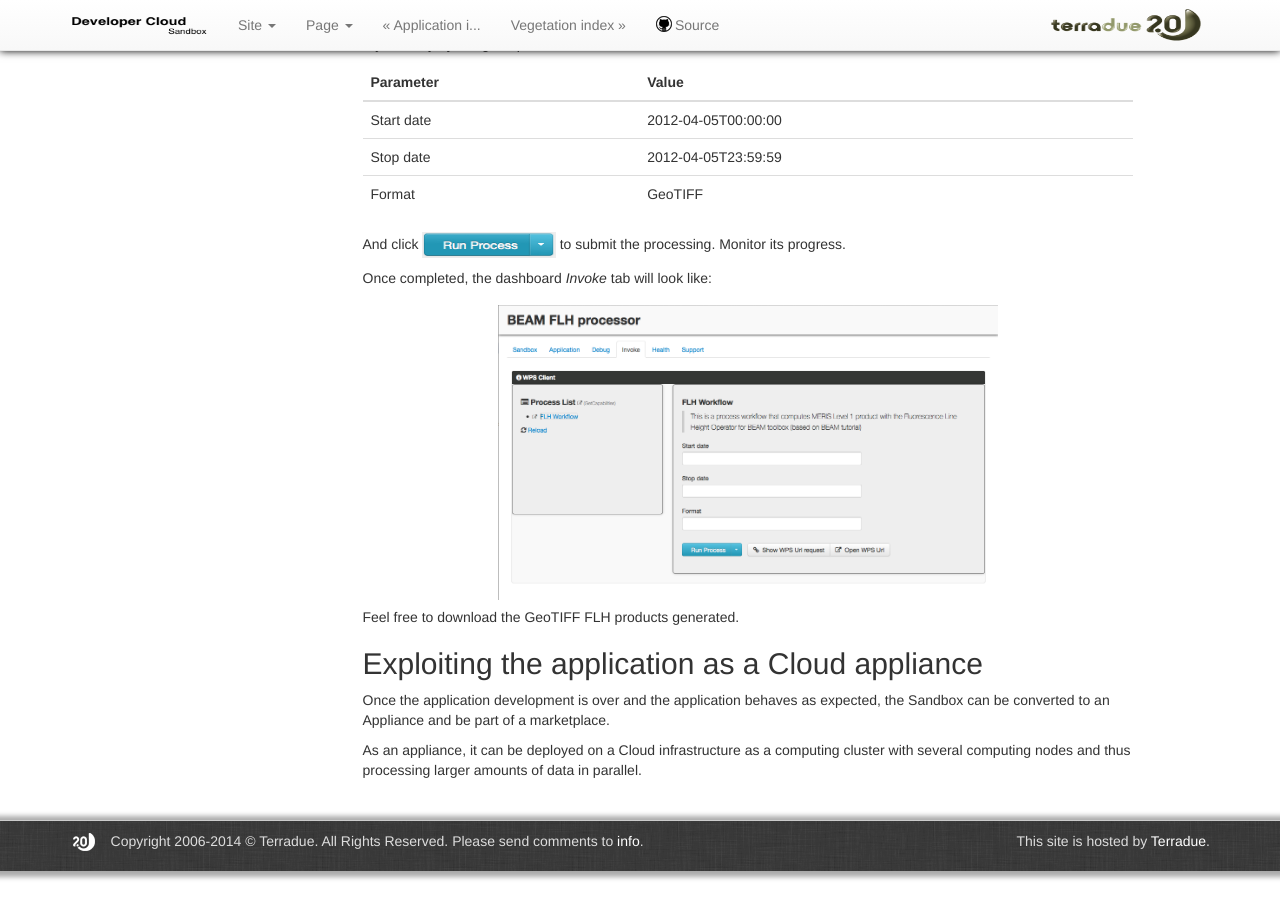
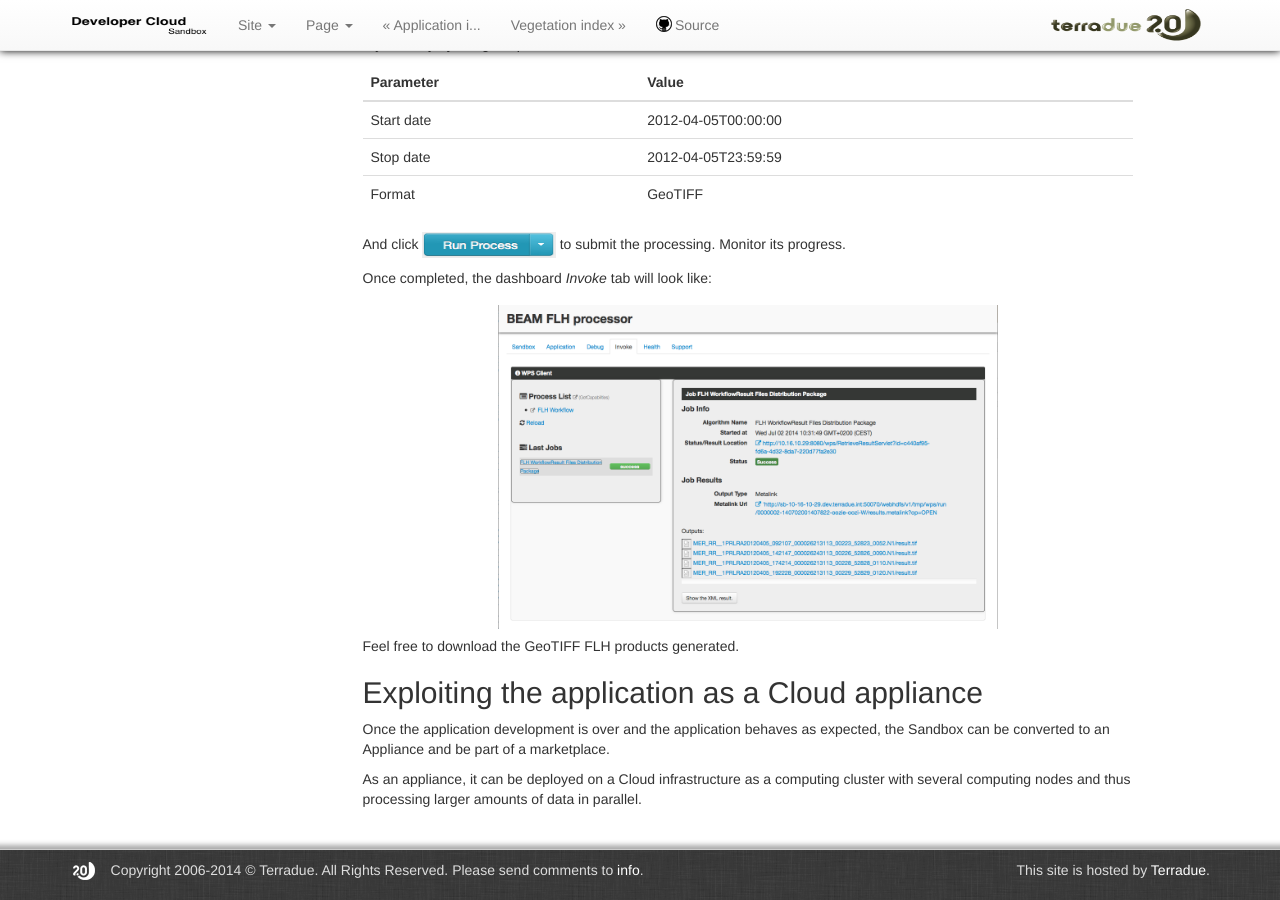
Before and after one commit to Terradue/doc-developer-sandbox, a Sphinx documentation site: the page built from source/field/ocean_color/lib_beam_flh/exploitation.rst, in a window 1280 px wide and 900 px high, scrolled down 876 px. Built offline with Sphinx 7.4.7, drawn with Linux system fonts in a browser that asks for light colours; pages that are not in the unit, such as notebooks, are missing from menus.

Commit message:
Update exploitation.rst

```diff
--- a/source/field/ocean_color/lib_beam_flh/exploitation.rst
+++ b/source/field/ocean_color/lib_beam_flh/exploitation.rst
@@ -48,7 +48,7 @@
 
 Once completed, the dashboard *Invoke* tab will look like:
 
-.. figure:: assets/dashboard_wps.png
+.. figure:: assets/wps_success.png
   :width: 500px
   :align: center
   :alt: Sandbox dashboard WPS tab
```
